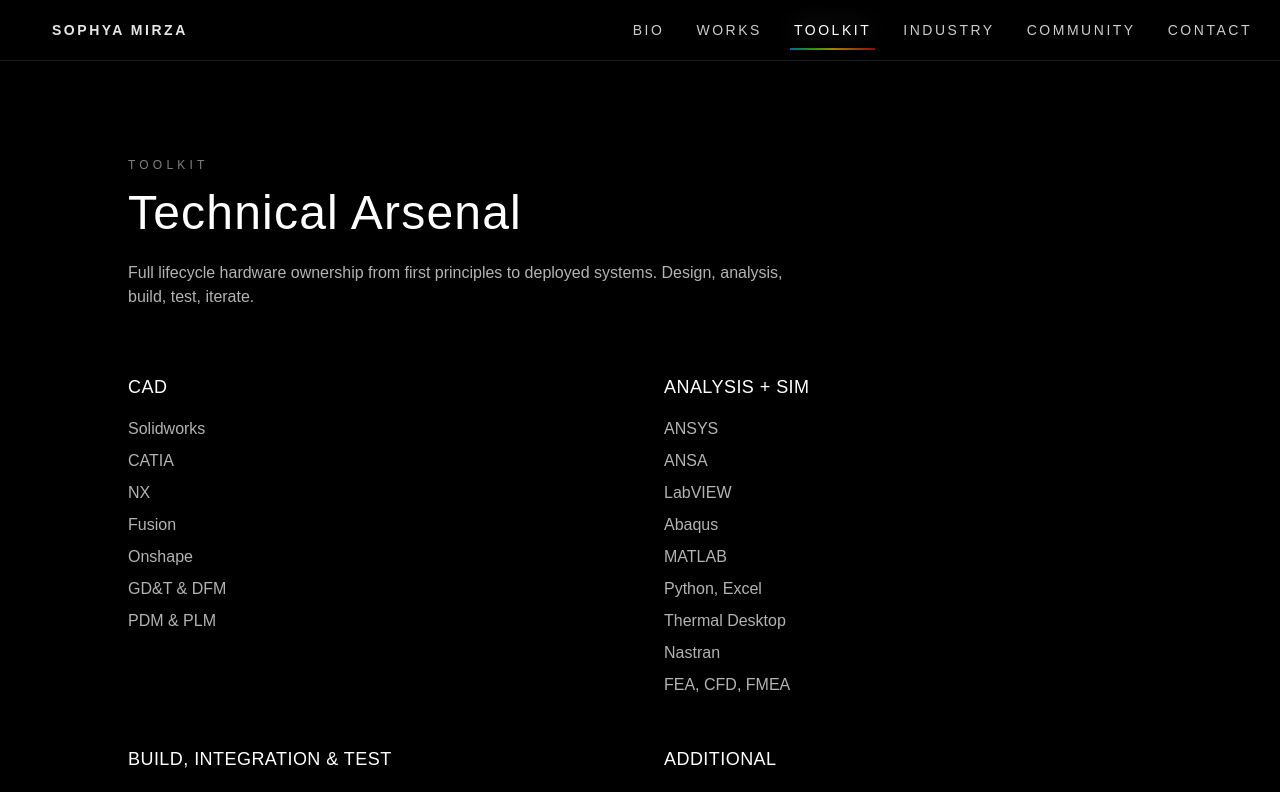
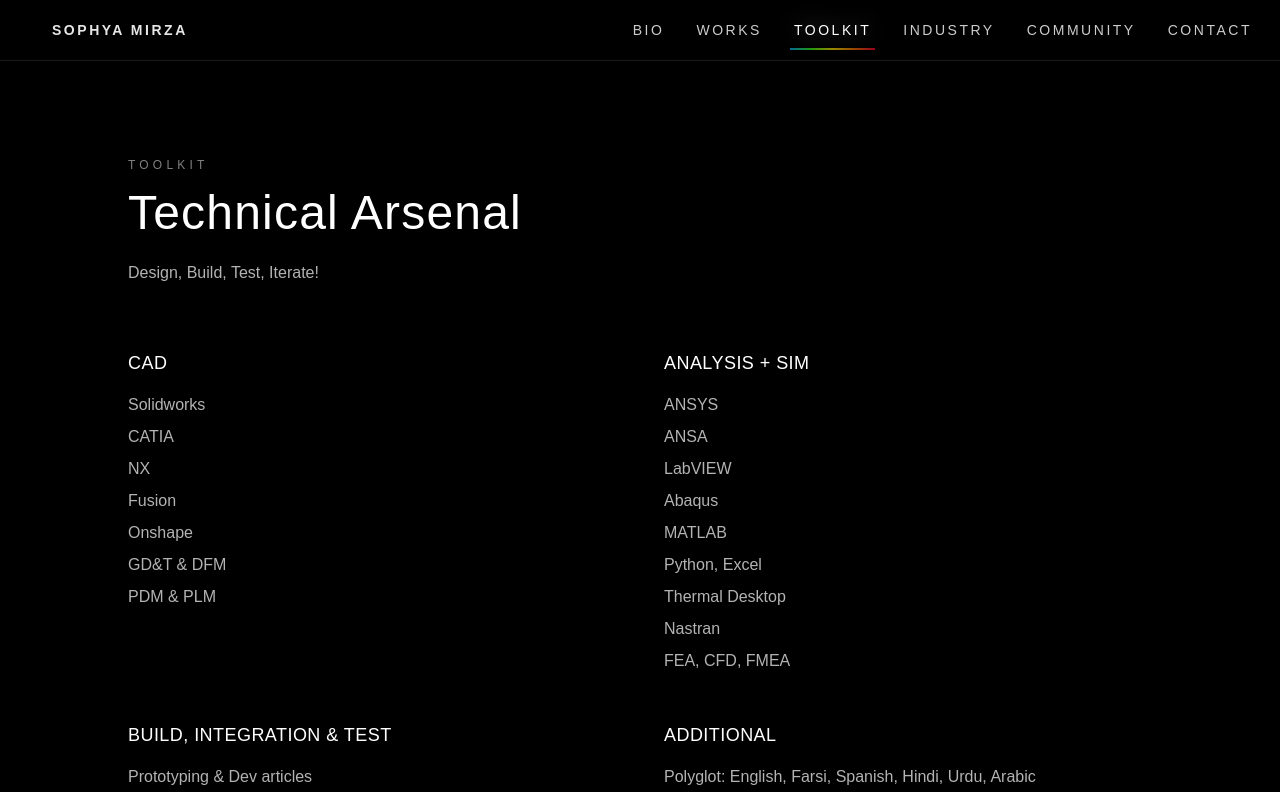
Before and after one commit to sophyamirza/sophya-portfolio, a Next.js app: page /toolkit in a window 1280 px wide. Shown: the top 792 px of the page. Built offline with nearby package versions, Linux system fonts and the light colour scheme; a web font is replaced by a local one.

Commit message:
Add Toolkit page and navbar link

```diff
--- a/app/toolkit/page.tsx
+++ b/app/toolkit/page.tsx
@@ -9,8 +9,7 @@ export default function ToolkitPage() {
         </h1>
 
         <p className="mt-6 max-w-2xl text-white/70">
-          Full lifecycle hardware ownership from first principles to deployed
-          systems. Design, analysis, build, test, iterate.
+          Design, Build, Test, Iterate!
         </p>
 
         <div className="mt-16 grid grid-cols-1 md:grid-cols-2 gap-12">
```
